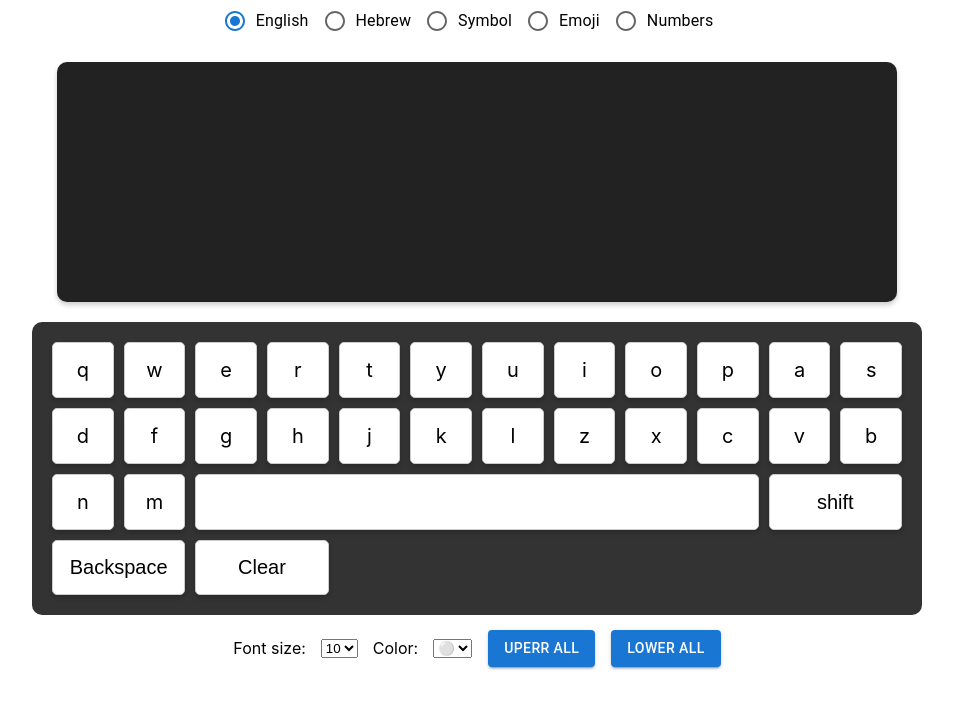
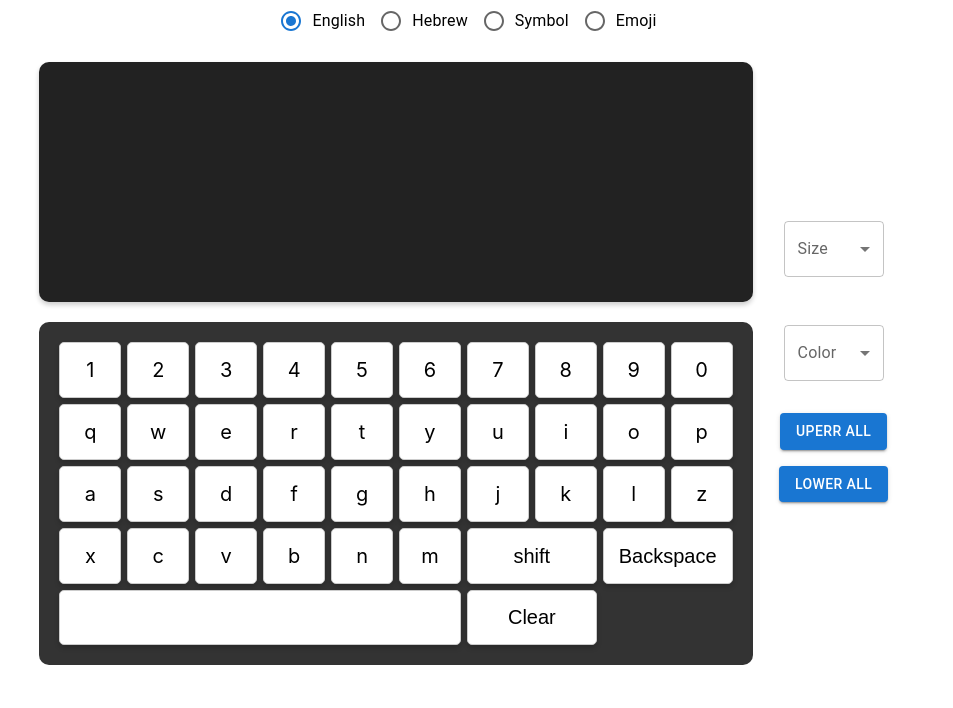
Before and after one commit to benrosjeremy/React-project-1, a React (Create React App) app in the folder reactproject/: page / in a window 1280 px wide. Shown: the top 708 px of the page, without its empty margins (163-1116 px from the left). Built offline with nearby package versions, Linux system fonts and the light colour scheme.

Commit message:
finish style

```diff
--- a/reactproject/src/App.css
+++ b/reactproject/src/App.css
@@ -1,9 +1,15 @@
 body {
 }
+.container {
+  display: flex;
+  justify-content: center;
+  align-items: center;
+}
+
 .App {
   text-align: center;
 }
-.select{
+.select {
   display: flex;
   align-items: center;
   justify-content: center;
@@ -11,12 +17,12 @@ body {
 /* עיצוב כללי של המקלדת */
 .keyboard {
   display: grid;
-  grid-template-columns: repeat(12, 1fr); /* 10 עמודות */
-  gap: 10px;
+  grid-template-columns: repeat(10, 1fr); /* 10 עמודות */
+  gap: 6px;
   padding: 20px;
   background-color: #333;
   border-radius: 10px;
-  max-width: 850px;
+  max-width: 750px;
   margin: 0 auto;
 }
 
@@ -61,9 +67,9 @@ body {
   box-shadow: 0 3px 5px rgba(0, 0, 0, 0.2);
 }
 .space {
-  grid-column: span 8;
+  grid-column: span 6;
 }
-.backspace{
+.backspace {
   grid-column: span 2;
   font-size: 20px;
 }
--- a/reactproject/src/components/Keybord.jsx
+++ b/reactproject/src/components/Keybord.jsx
@@ -1,9 +1,8 @@
 import React, { useState } from "react";
 import Key from "./Key";
-// import SelectType from "./SelectType";
+import SelectType from "./SelectType";
 import BasicButton from "./BasicButton";
 import Stack from "@mui/material/Stack";
-import TextStyler from "./TextStyler";
 import RadioButtonsGroup from "./RadioButtonsGroup";
 import { charsArrys } from "./charsArrys";
 
@@ -13,9 +12,7 @@ function Keybord() {
   const [fontSize, setFontSIze] = useState("20px");
   const [fontColor, setfontColor] = useState("white");
   const [dir, setDir] = useState("ltr");
-
   const [flag, setFlag] = useState(true);
-
 
   return (
     <>
@@ -26,20 +23,31 @@ function Keybord() {
             setDir={setDir}
           />
         </div>
+      <div className="container">
 
-      <div
-        dir={dir}
-        className="output-area"
 
+        <div>
+          <div dir={dir} className="output-area">
+            {input.map((char, i) => (
+              <span
+                key={i}
+                style={{ fontSize: char.fontSize, color: char.fontColor }}
               >
-        {input.map((char, i) => (
-          <span key={i} style={{ fontSize: char.fontSize, color: char.fontColor }}>
                 {char.char}
               </span>
             ))}
           </div>
-
           <div className="keyboard">
+            {charsArrys.numbers.map((char, i) => (
+              <Key
+                key={i}
+                char={char}
+                input={input}
+                setInput={setInput}
+                fontSize={fontSize}
+                fontColor={fontColor}
+              />
+            ))}
             {language.map((char, i) => (
               <Key
                 key={i}
@@ -52,13 +60,6 @@ function Keybord() {
             ))}
 
             <button
-          className="space key"
-          onClick={() => {
-            setInput([...input,{char:" ", fontSize, fontColor}]);
-          }}
-        ></button>
-
-        <button
               className="backspace key"
               style={{ backgroundColor: !flag ? "#564c4c" : "#fff" }}
               onClick={() => {
@@ -68,44 +69,30 @@ function Keybord() {
             >
               shift
             </button>
-
             <button
               className="backspace key"
-          onClick={() => {
-            setInput(input.slice(0, -1));
-          }}
+              onClick={() => setInput(input.slice(0, -1))}
             >
               Backspace
             </button>
-
             <button
-          className="backspace key"
+              className="space key"
               onClick={() => {
-            setInput([]);
+                setInput([...input, { char: " ", fontSize, fontColor }]);
               }}
-        >
+            ></button>
+            <button className="backspace key" onClick={() => setInput([])}>
               Clear
             </button>
           </div>
+        </div>
         <div style={{ gap: "15px", padding: "15px" }}>
-        <Stack spacing={2} direction="row" className="select">
-          <TextStyler
-            fontSize={fontSize}
-            setFontSIze={setFontSIze}
-            fontColor={fontColor}
-            setfontColor={setfontColor}
-          />
-          <BasicButton
-            input={input}
-            name="uperr all"
-            setInput={setInput}
-          />
-          <BasicButton
-            input={input}
-            name="lower all"
-            setInput={setInput}
-          />
+          <Stack spacing={2} className="select">
+            <SelectType setFontSIze={setFontSIze} setfontColor={setfontColor} />
+            <BasicButton input={input} name="uperr all" setInput={setInput} />
+            <BasicButton input={input} name="lower all" setInput={setInput} />
           </Stack>
+        </div>
       </div>
     </>
   );
--- a/reactproject/src/components/RadioButtonsGroup.jsx
+++ b/reactproject/src/components/RadioButtonsGroup.jsx
@@ -29,7 +29,7 @@ export default function RadioButtonsGroup({ setLanguage, setDir }) {
         <FormControlLabel value="he" control={<Radio />} label="Hebrew" />
         <FormControlLabel value="special" control={<Radio />} label="Symbol" />
         <FormControlLabel value="emoji" control={<Radio />} label="Emoji" />
-        <FormControlLabel value="numbers" control={<Radio />} label="Numbers" />
+        {/* <FormControlLabel value="numbers" control={<Radio />} label="Numbers" /> */}
       </RadioGroup>
     </FormControl>
   );
--- a/reactproject/src/components/SelectType.jsx
+++ b/reactproject/src/components/SelectType.jsx
@@ -1,34 +1,44 @@
-// import * as React from "react";
-// import Box from "@mui/material/Box";
-// import InputLabel from "@mui/material/InputLabel";
-// import MenuItem from "@mui/material/MenuItem";
-// import FormControl from "@mui/material/FormControl";
-// import Select from "@mui/material/Select";
+import * as React from "react";
+import Box from "@mui/material/Box";
+import InputLabel from "@mui/material/InputLabel";
+import MenuItem from "@mui/material/MenuItem";
+import FormControl from "@mui/material/FormControl";
+import Select from "@mui/material/Select";
 
-// export default function SelectType({ setLanguage }) {
-//   const [type, setType] = React.useState("");
-
-//   const handleChange = (event) => {
-//     setType(event.target.value);
-//   };
-
-//   return (
-//     <Box sx={{ minWidth: 180 }}>
-//       <FormControl sx={{ m: 2, minWidth: 80 }}>
-//         <InputLabel id="simple-select-label">type</InputLabel>
-//         <Select
-//           labelId="simple-select-label"
-//           id="simple-select"
-//           value={type}
-//           label="type"
-//           onChange={handleChange}
-//         >
-//           <MenuItem value="en">English</MenuItem>
-//           <MenuItem value="he">Hebrew</MenuItem>
-//           <MenuItem value="symbol">Symbol</MenuItem>
-//           <MenuItem value="emoji">Emoji</MenuItem>
-//         </Select>
-//       </FormControl>
-//     </Box>
-//   );
-// }
+export default function SelectType({ setFontSIze, setfontColor }) {
+  return (
+    <>
+      <Box sx={{ minWidth: 100 }}>
+        <FormControl sx={{ m: 2, minWidth: 100 }}>
+          <InputLabel>Size</InputLabel>
+          <Select
+            id="simple-select"
+            label="type"
+            onChange={(event) => setFontSIze(event.target.value)}
+          >
+            <MenuItem value="24px">10</MenuItem>
+            <MenuItem value="28px">12</MenuItem>
+            <MenuItem value="32px">14</MenuItem>
+            <MenuItem value="40px">16</MenuItem>
+          </Select>
+        </FormControl>
+      </Box>
+      <Box sx={{ minWidth: 100 }}>
+        <FormControl sx={{ m: 2, minWidth: 100 }}>
+          <InputLabel>Color</InputLabel>
+          <Select
+            id="simple-select"
+            label="type"
+            onChange={(event) => setfontColor(event.target.value)}
+          >
+            <MenuItem value="white">⚪</MenuItem>
+            <MenuItem value="red">🔴</MenuItem>
+            <MenuItem value="blue">🔵</MenuItem>
+            <MenuItem value="yellow">🟡</MenuItem>
+            <MenuItem value="green">🟢</MenuItem>
+          </Select>
+        </FormControl>
+      </Box>
+    </>
+  );
+}
--- a/reactproject/src/components/TextStyler.jsx
+++ /dev/null
@@ -1,39 +0,0 @@
-import React from "react";
-
-function TextStyler({ fontSize, setFontSIze, fontColor, setfontColor }) {
-  return (
-    <div className="select" style={{ gap: "15px" }}>
-      <label htmlFor="size">Font size:</label>
-      <select
-        name="size"
-        id="size"
-        value={fontSize}
-        onChange={(event) => {
-          setFontSIze(event.target.value);
-        }}
-      >
-        <option value="24px">10</option>
-        <option value="28px">12</option>
-        <option value="32px">14</option>
-        <option value="40px">16</option>
-      </select>
-      <label htmlFor="color">Color:</label>
-      <select
-        name="color"
-        id="color"
-        value={fontColor}
-        onChange={(event) => {
-          setfontColor(event.target.value);
-        }}
-      >
-        <option value="white">⚪</option>
-        <option value="red">🔴</option>
-        <option value="blue">🔵</option>
-        <option value="yellow">🟡</option>
-        <option value="green">🟢</option>
-      </select>
-    </div>
-  );
-}
-
-export default TextStyler;
```
Lines whose indentation alone changed are shown as unchanged.
